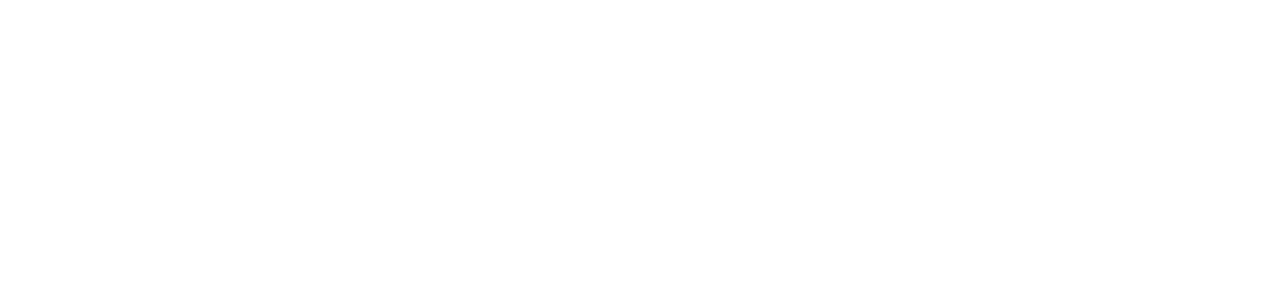
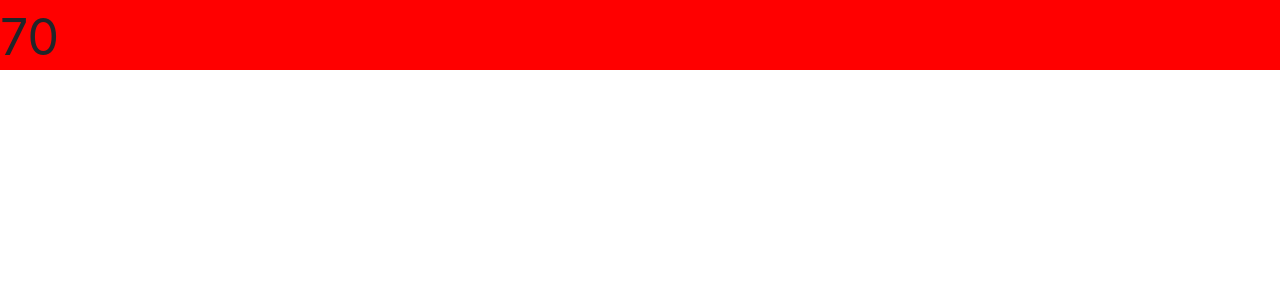
Before and after one commit to leoportogtr86/react-js, a React (Create React App) app: page / in a window 1280 px wide. Shown: the top 300 px of the page. Built offline with nearby package versions, Linux system fonts and the light colour scheme.

Commit message:
desafio componente aleatorio

```diff
--- /dev/null
+++ b/src/components/Aleatorio.jsx
@@ -0,0 +1,24 @@
+import React from "react";
+import styled from "styled-components";
+
+const Aleatorio = styled.div`
+  background-color: red;
+  width: 100%;
+  height: 70px;
+  font-size: 50px;
+`;
+
+
+//componente para gerar um numero aleatorio entre um valor minimo e
+//maximo passados por parametro
+//Math.random() * (max - min) + min;
+
+export default props => {
+  return (
+    <div>
+      <Aleatorio>
+        <p>{Math.floor(Math.random()*(props.max - props.min) + props.min)}</p>
+      </Aleatorio>
+    </div>
+  );
+};
--- a/src/components/App.jsx
+++ b/src/components/App.jsx
@@ -1,4 +1,17 @@
 import React from "react";
+import Aleatorio from "./Aleatorio";
+
+
+
+//poderiamos carregar a pagina e dar f5 para os numeros iremo mudando automaticamente
+//ou fazer isso via hooks
+
+
+setInterval(() => {
+
+  window.location.reload()
+
+}, 3000);
 
 
 export default props => {
@@ -9,6 +22,12 @@
     <div>
 
 
+        <Aleatorio
+
+            max = {100}
+            min = {50}
+
+        />
 
 
 
```
